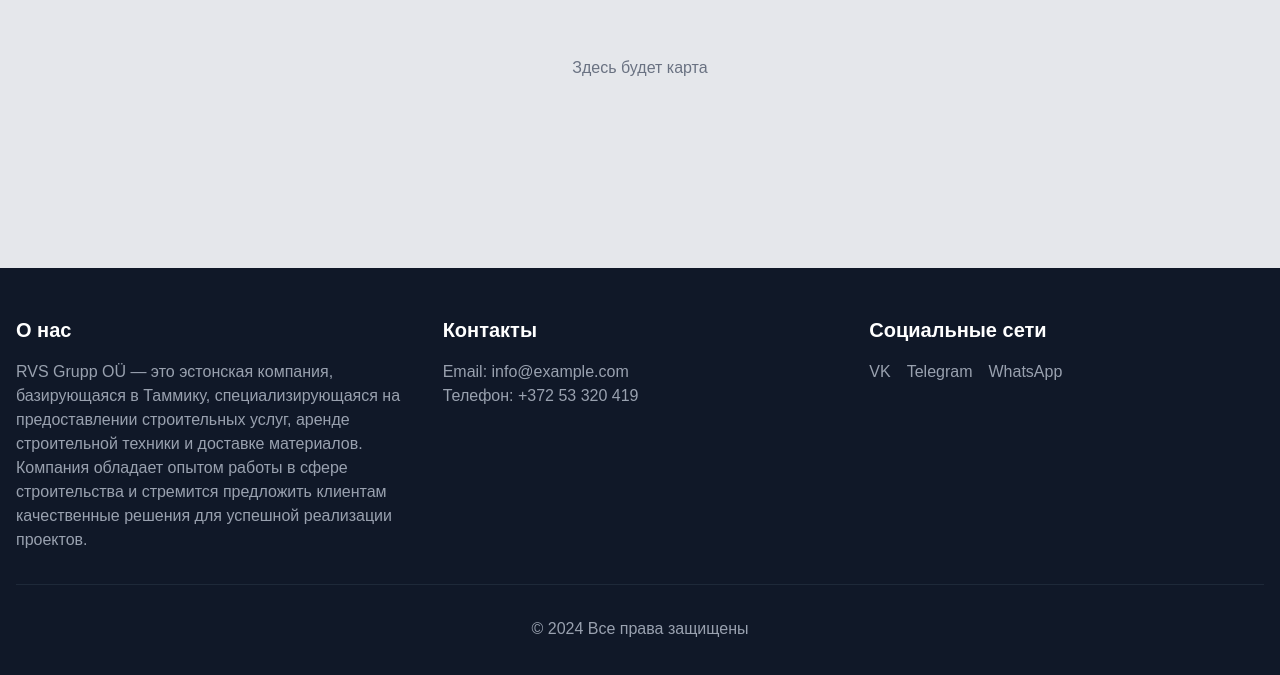
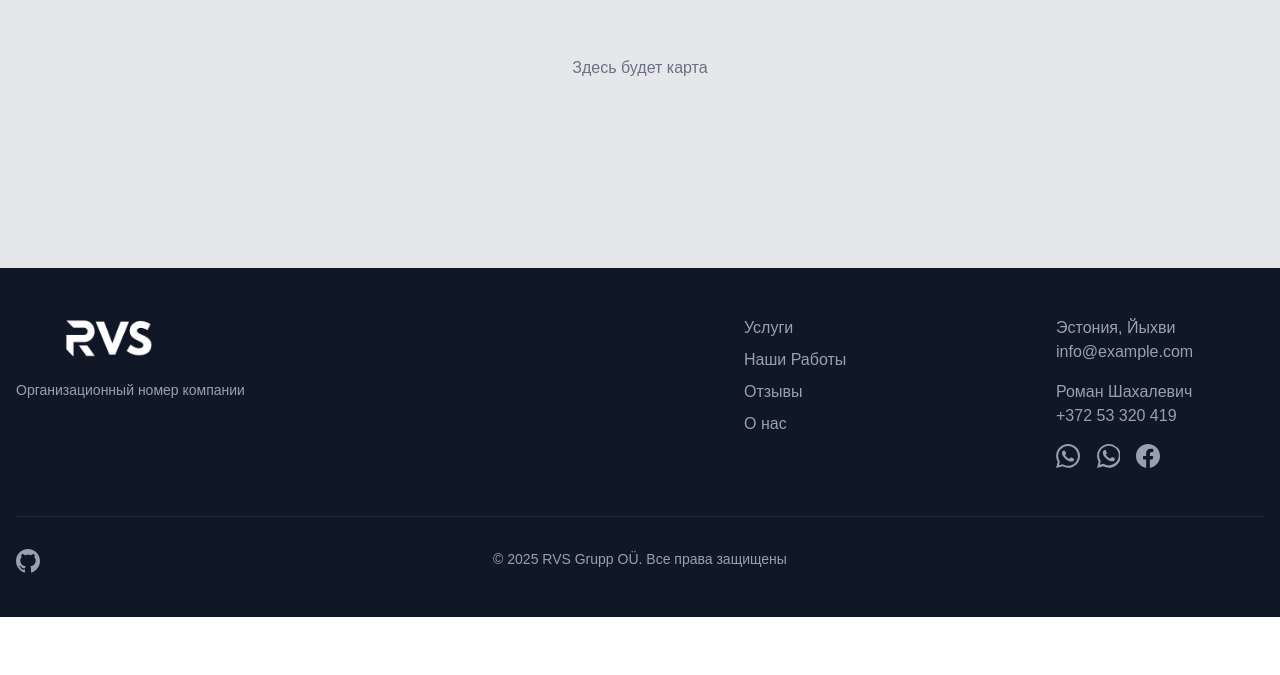
Before and after one commit to Grandapk/RVS_2.0, a Next.js app: page /contact in a window 1280 px wide. Shown: the part 1523-2198 px from the top of the page. After the commit the page ends 2140 px from the top, so only its background shows below. Built offline with nearby package versions, Linux system fonts and the light colour scheme.

Commit message:
исправление футера

```diff
--- a/src/app/services/equipment/page.tsx
+++ b/src/app/services/equipment/page.tsx
@@ -168,7 +168,8 @@ export default function EquipmentPage() {
               },
               {
                 title: 'Гибкие условия',
-                description: 'Удобные условия аренды и оплаты',
+                description:
+                  'Удобные условия аренды и прозрачное ценообразование',
                 icon: (
                   <svg
                     className="w-12 h-12 text-yellow-500"
@@ -180,7 +181,7 @@ export default function EquipmentPage() {
                       strokeLinecap="round"
                       strokeLinejoin="round"
                       strokeWidth={2}
-                      d="M12 8c-1.657 0-3 .895-3 2s1.343 2 3 2 3 .895 3 2-1.343 2-3 2m0-8c1.11 0 2.08.402 2.599 1M12 8V7m0 1v8m0 0v1m0-1c-1.11 0-2.08-.402-2.599-1M21 12a9 9 0 11-18 0 9 9 0 0118 0z"
+                      d="M9 5H7a2 2 0 00-2 2v12a2 2 0 002 2h10a2 2 0 002-2V7a2 2 0 00-2-2h-2M9 5a2 2 0 002 2h2a2 2 0 002-2M9 5a2 2 0 012-2h2a2 2 0 012 2m-6 9l2 2 4-4"
                     />
                   </svg>
                 ),
@@ -190,17 +191,14 @@ export default function EquipmentPage() {
                 key={index}
                 initial={{ opacity: 0, y: 20 }}
                 whileInView={{ opacity: 1, y: 0 }}
-                viewport={{ once: true, margin: '-100px' }}
-                transition={{
-                  duration: 0.8,
-                  delay: index * 0.2,
-                  type: 'spring',
-                  stiffness: 100,
-                }}
-                className="text-center p-6"
+                viewport={{ once: true }}
+                transition={{ duration: 0.5, delay: index * 0.2 }}
+                className="bg-white rounded-2xl p-8 shadow-lg transform transition-all duration-500 hover:scale-[1.02] hover:shadow-xl"
               >
-                <div className="flex justify-center mb-4">{feature.icon}</div>
-                <h3 className="text-xl font-bold text-gray-900 mb-2">
+                <div className="w-16 h-16 bg-yellow-100 rounded-2xl flex items-center justify-center mb-6">
+                  {feature.icon}
+                </div>
+                <h3 className="text-xl font-bold text-gray-900 mb-4">
                   {feature.title}
                 </h3>
                 <p className="text-gray-600">{feature.description}</p>
--- a/src/components/Footer.tsx
+++ b/src/components/Footer.tsx
@@ -1,42 +1,130 @@
 import Link from 'next/link'
+import Image from 'next/image'
 
 export default function Footer() {
   return (
     <footer className="bg-gray-900 text-white py-12">
       <div className="container mx-auto px-4">
-        <div className="grid md:grid-cols-3 gap-8">
-          <div>
-            <h3 className="text-xl font-bold mb-4">О нас</h3>
-            <p className="text-gray-400">
-              RVS Grupp OÜ — это эстонская компания, базирующаяся в Таммику,
-              специализирующаяся на предоставлении строительных услуг, аренде
-              строительной техники и доставке материалов. Компания обладает
-              опытом работы в сфере строительства и стремится предложить
-              клиентам качественные решения для успешной реализации проектов.
+        <div className="grid grid-cols-1 md:grid-cols-12 gap-8">
+          {/* Логотип и организационный номер */}
+          <div className="flex flex-col items-start md:col-span-4">
+            <Link href="/" className="relative w-48 h-12 mb-4">
+              <Image
+                src="/images/logo/logo2.png"
+                alt="Логотип"
+                fill
+                sizes="(max-width: 768px) 120px, 192px"
+                className="object-contain"
+              />
+            </Link>
+            <p className="text-gray-400 text-sm">
+              Организационный номер компании
             </p>
           </div>
-          <div>
-            <h3 className="text-xl font-bold mb-4">Контакты</h3>
-            <p className="text-gray-400">Email: info@example.com</p>
-            <p className="text-gray-400">Телефон: +372 53 320 419</p>
+
+          {/* Меню */}
+          <div className="flex flex-col space-y-2 md:col-span-3 md:col-start-8">
+            <Link
+              href="/services/construction"
+              className="text-gray-400 hover:text-white transition-colors"
+            >
+              Услуги
+            </Link>
+            <Link
+              href="/#portfolio"
+              className="text-gray-400 hover:text-white transition-colors"
+            >
+              Наши Работы
+            </Link>
+            <Link
+              href="/#reviews"
+              className="text-gray-400 hover:text-white transition-colors"
+            >
+              Отзывы
+            </Link>
+            <Link
+              href="/#about"
+              className="text-gray-400 hover:text-white transition-colors"
+            >
+              О нас
+            </Link>
           </div>
-          <div>
-            <h3 className="text-xl font-bold mb-4">Социальные сети</h3>
+
+          {/* Контакты */}
+          <div className="flex flex-col space-y-4 md:col-span-3 md:col-start-11">
+            <div className="text-gray-400">
+              <p>Эстония, Йыхви</p>
+              <p>info@example.com</p>
+            </div>
+            <div className="text-gray-400">
+              <p>Роман Шахалевич</p>
+              <p>+372 53 320 419</p>
+            </div>
+            {/* Социальные сети */}
             <div className="flex space-x-4">
-              <a href="#" className="text-gray-400 hover:text-white">
-                VK
+              <a
+                href="https://wa.me/37253320419"
+                target="_blank"
+                rel="noopener noreferrer"
+                className="text-gray-400 hover:text-[#25D366] transition-colors"
+              >
+                <svg
+                  className="w-6 h-6"
+                  fill="currentColor"
+                  viewBox="0 0 24 24"
+                >
+                  <path d="M17.472 14.382c-.297-.149-1.758-.867-2.03-.967-.273-.099-.471-.148-.67.15-.197.297-.767.966-.94 1.164-.173.199-.347.223-.644.075-.297-.15-1.255-.463-2.39-1.475-.883-.788-1.48-1.761-1.653-2.059-.173-.297-.018-.458.13-.606.134-.133.298-.347.446-.52.149-.174.198-.298.298-.497.099-.198.05-.371-.025-.52-.075-.149-.669-1.612-.916-2.207-.242-.579-.487-.5-.669-.51-.173-.008-.371-.01-.57-.01-.198 0-.52.074-.792.372-.272.297-1.04 1.016-1.04 2.479 0 1.462 1.065 2.875 1.213 3.074.149.198 2.096 3.2 5.077 4.487.709.306 1.262.489 1.694.625.712.227 1.36.195 1.871.118.571-.085 1.758-.719 2.006-1.413.248-.694.248-1.289.173-1.413-.074-.124-.272-.198-.57-.347m-5.421 7.403h-.004a9.87 9.87 0 01-5.031-1.378l-.361-.214-3.741.982.998-3.648-.235-.374a9.86 9.86 0 01-1.51-5.26c.001-5.45 4.436-9.884 9.888-9.884 2.64 0 5.122 1.03 6.988 2.898a9.825 9.825 0 012.893 6.994c-.003 5.45-4.437 9.884-9.885 9.884m8.413-18.297A11.815 11.815 0 0012.05 0C5.495 0 .16 5.335.157 11.892c0 2.096.547 4.142 1.588 5.945L.057 24l6.305-1.654a11.882 11.882 0 005.683 1.448h.005c6.554 0 11.89-5.335 11.893-11.893a11.821 11.821 0 00-3.48-8.413z" />
+                </svg>
               </a>
-              <a href="#" className="text-gray-400 hover:text-white">
-                Telegram
+              <a
+                href="viber://chat?number=+37253320419"
+                target="_blank"
+                rel="noopener noreferrer"
+                className="text-gray-400 hover:text-[#7360F2] transition-colors"
+              >
+                <svg
+                  className="w-6 h-6"
+                  fill="currentColor"
+                  viewBox="0 0 24 24"
+                >
+                  <path d="M20.7 3.3C18.6 1.2 15.8 0 12.9 0 6.4 0 1.1 5.3 1.1 11.8c0 2.1.5 4.1 1.6 5.9L1 24l6.3-1.7c1.7.9 3.7 1.4 5.7 1.4 6.5 0 11.8-5.3 11.8-11.8 0-3.2-1.2-6.1-3.3-8.3zM12.9 21.4c-1.8 0-3.5-.5-5-1.4l-.4-.2-3.7 1 1-3.6-.2-.4c-1-1.6-1.5-3.4-1.5-5.3 0-5.4 4.4-9.8 9.9-9.8 2.6 0 5.1 1 6.9 2.9 1.9 1.8 2.9 4.3 2.9 7 0 5.4-4.4 9.8-9.9 9.8zm5.4-7.3c-.3-.1-1.8-.9-2-1-.3-.1-.5-.1-.7.1-.2.3-.8 1-.9 1.2-.2.2-.3.2-.6.1-.3-.2-1.3-.5-2.4-1.5-.9-.8-1.5-1.8-1.7-2.1-.2-.3 0-.5.1-.6.1-.1.3-.3.4-.5.1-.2.2-.3.3-.5.1-.2.1-.4 0-.5-.1-.1-.7-1.6-.9-2.2-.2-.6-.5-.5-.7-.5-.2 0-.4 0-.6 0-.2 0-.5.1-.8.4-.3.3-1 1-1 2.5s1.1 2.9 1.2 3.1c.1.2 2.1 3.2 5.1 4.5.7.3 1.3.5 1.7.6.7.2 1.4.2 1.9.1.6-.1 1.8-.7 2-1.4.2-.7.2-1.3.2-1.4-.1-.2-.3-.3-.6-.4z" />
+                </svg>
               </a>
-              <a href="#" className="text-gray-400 hover:text-white">
-                WhatsApp
+              <a
+                href="#"
+                target="_blank"
+                rel="noopener noreferrer"
+                className="text-gray-400 hover:text-[#1877F2] transition-colors"
+              >
+                <svg
+                  className="w-6 h-6"
+                  fill="currentColor"
+                  viewBox="0 0 24 24"
+                >
+                  <path d="M24 12.073c0-6.627-5.373-12-12-12s-12 5.373-12 12c0 5.99 4.388 10.954 10.125 11.854v-8.385H7.078v-3.47h3.047V9.43c0-3.007 1.792-4.669 4.533-4.669 1.312 0 2.686.235 2.686.235v2.953H15.83c-1.491 0-1.956.925-1.956 1.874v2.25h3.328l-.532 3.47h-2.796v8.385C19.612 23.027 24 18.062 24 12.073z" />
+                </svg>
               </a>
             </div>
           </div>
         </div>
-        <div className="border-t border-gray-800 mt-8 pt-8 text-center text-gray-400">
-          <p>&copy; 2024 Все права защищены</p>
+
+        {/* Копирайт */}
+        <div className="mt-12 pt-8 border-t border-gray-800 relative">
+          <a
+            href="https://github.com/RVSGroup"
+            target="_blank"
+            rel="noopener noreferrer"
+            className="text-gray-400 hover:text-white transition-colors absolute left-0"
+          >
+            <svg className="w-6 h-6" fill="currentColor" viewBox="0 0 24 24">
+              <path d="M12 0C5.374 0 0 5.373 0 12c0 5.302 3.438 9.8 8.207 11.387.599.111.793-.261.793-.577v-2.234c-3.338.726-4.033-1.416-4.033-1.416-.546-1.387-1.333-1.756-1.333-1.756-1.089-.745.083-.729.083-.729 1.205.084 1.839 1.237 1.839 1.237 1.07 1.834 2.807 1.304 3.492.997.107-.775.418-1.305.762-1.604-2.665-.305-5.467-1.334-5.467-5.931 0-1.311.469-2.381 1.236-3.221-.124-.303-.535-1.524.117-3.176 0 0 1.008-.322 3.301 1.23A11.509 11.509 0 0112 5.803c1.02.005 2.047.138 3.006.404 2.291-1.552 3.297-1.23 3.297-1.23.653 1.653.242 2.874.118 3.176.77.84 1.235 1.911 1.235 3.221 0 4.609-2.807 5.624-5.479 5.921.43.372.823 1.102.823 2.222v3.293c0 .319.192.694.801.576C20.566 21.797 24 17.3 24 12c0-6.627-5.373-12-12-12z" />
+            </svg>
+          </a>
+          <div className="flex justify-center">
+            <p className="text-gray-400 text-sm">
+              © 2025 RVS Grupp OÜ. Все права защищены
+            </p>
+          </div>
         </div>
       </div>
     </footer>
--- a/src/components/ImageSlider.tsx
+++ b/src/components/ImageSlider.tsx
@@ -24,7 +24,7 @@ export default function ImageSlider({
   height = 'h-[400px]',
   cornerRadius = 'rounded-[20px]',
   paginationColor = 'white',
-  className = 'shadow-[0_10px_25px_rgba(0,0,0,0.7)] rounded-[20px]',
+  className = 'rounded-[20px]',
 }: ImageSliderProps) {
   const [error, setError] = useState<string | null>(null)
   const [isLoading, setIsLoading] = useState(true)
@@ -67,7 +67,7 @@ export default function ImageSlider({
           pagination={{
             clickable: true,
             bulletActiveClass: `!bg-yellow-400`,
-            bulletClass: `swiper-pagination-bullet !bg-white hover:!bg-yellow-400 transition-colors duration-300 !w-8 !h-2 !rounded-lg`,
+            bulletClass: `swiper-pagination-bullet !bg-white hover:!bg-yellow-400 transition-colors duration-300 !w-3 !h-3 !rounded-full`,
           }}
           className="w-full h-full"
         >
@@ -108,7 +108,7 @@ export default function ImageSlider({
         }
         .swiper-pagination-bullet-active {
           opacity: 1;
-          width: 32px !important;
+          transform: scale(1.2);
         }
       `}</style>
     </div>
```
Also changed, not shown: public/images/logo/logo2.png (added).
